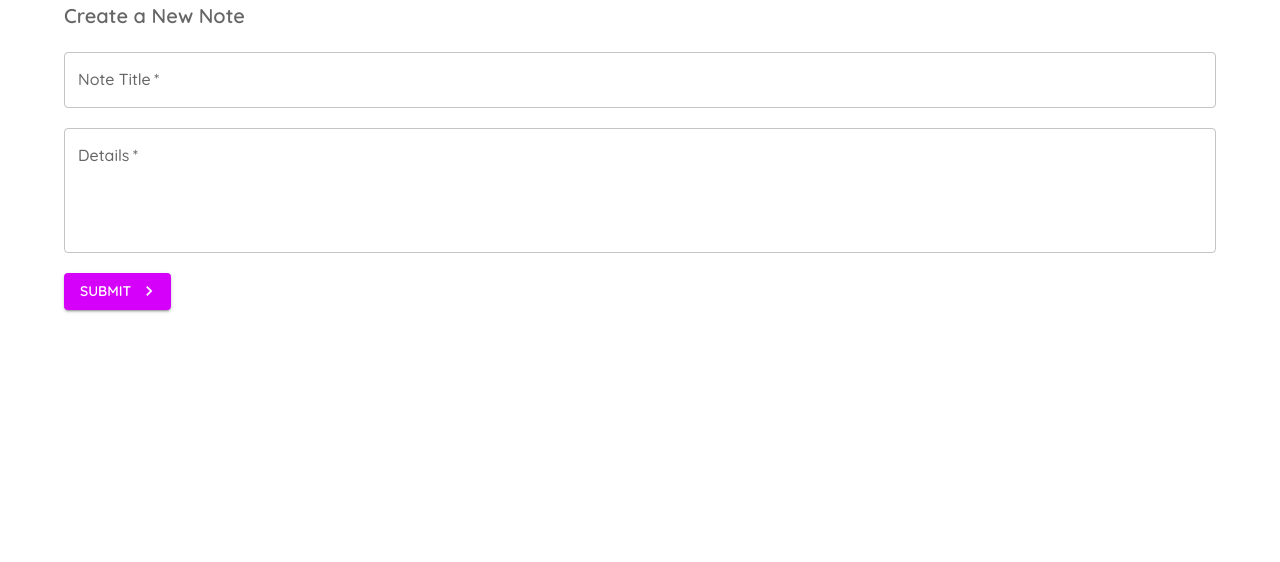
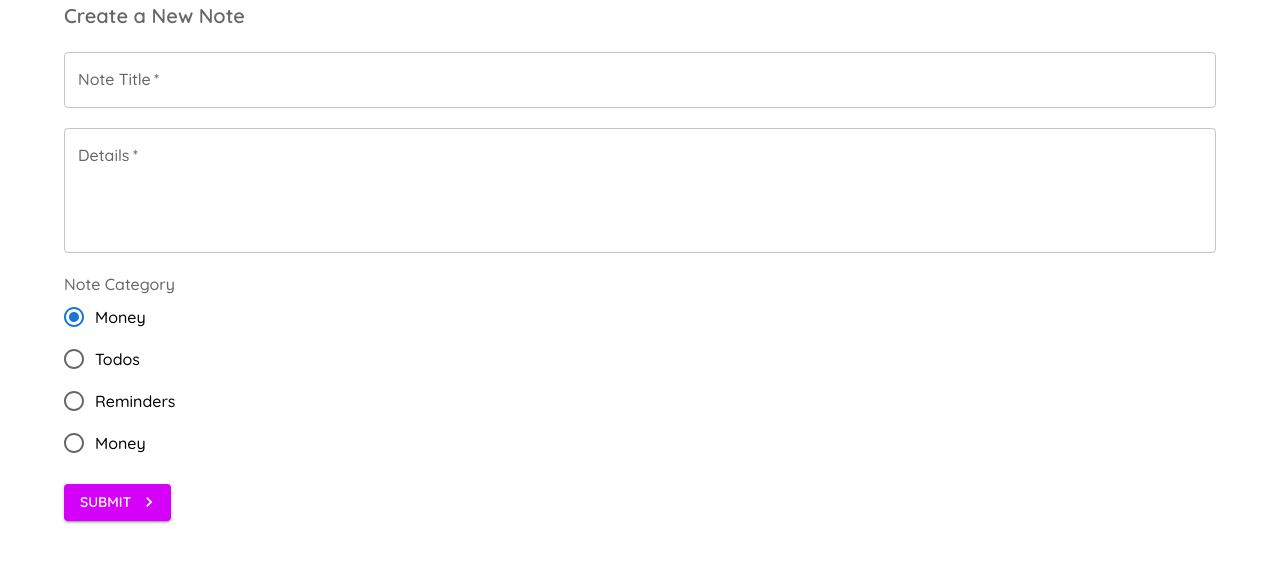
Before and after one commit to kulotsystems/mui-thenetninja, a React (Vite) app: page /mui-thenetninja/create in a window 1280 px wide. Shown: the top 562 px of the page. Built offline with nearby package versions, Linux system fonts and the light colour scheme.

Commit message:
Lesson 8: Radio Buttons.

```diff
--- a/src/App.jsx
+++ b/src/App.jsx
@@ -9,7 +9,7 @@
 const theme = createTheme({
     palette: {
         primary: {
-            main: '#fefefe'
+            main: '#1976d2'
         },
 
         // different approach
--- a/src/pages/Create.jsx
+++ b/src/pages/Create.jsx
@@ -4,6 +4,11 @@
 import KeyboardArrowRightIcon from '@mui/icons-material/KeyboardArrowRight';
 import useClasses from '../hooks/useClasses.js';
 import TextField from '@mui/material/TextField';
+import Radio from '@mui/material/Radio';
+import RadioGroup from '@mui/material/RadioGroup';
+import FormControlLabel from '@mui/material/FormControlLabel';
+import FormControl from '@mui/material/FormControl';
+import FormLabel from '@mui/material/FormLabel';
 import { useState } from 'react';
 
 const styles = (theme) => ({
@@ -20,6 +25,7 @@
     const [details, setDetails] = useState('');
     const [titleError, setTitleError] = useState(false);
     const [detailsError, setDetailsError] = useState(false);
+    const [category, setCategory] = useState('money');
 
     const handleSubmit = (e) => {
         e.preventDefault();
@@ -32,7 +38,7 @@
             setDetailsError(true);
 
         if(title && details) {
-
+            console.log(title, details, category);
         }
     };
 
@@ -74,6 +80,16 @@
                     error={detailsError}
                 />
 
+                <FormControl className={classes.field}>
+                    <FormLabel>Note Category</FormLabel>
+                    <RadioGroup value={category} onChange={(e) => setCategory(e.target.value)}>
+                        <FormControlLabel value="money" control={<Radio/>} label="Money"/>
+                        <FormControlLabel value="todos" control={<Radio/>} label="Todos"/>
+                        <FormControlLabel value="reminders" control={<Radio/>} label="Reminders"/>
+                        <FormControlLabel value="work" control={<Radio/>} label="Money"/>
+                    </RadioGroup>
+                </FormControl>
+
                 <Button
                     type="submit"
                     color="secondary"
@@ -83,8 +99,6 @@
                     Submit
                 </Button>
             </form>
-
-
         </Container>
     );
 };
```
